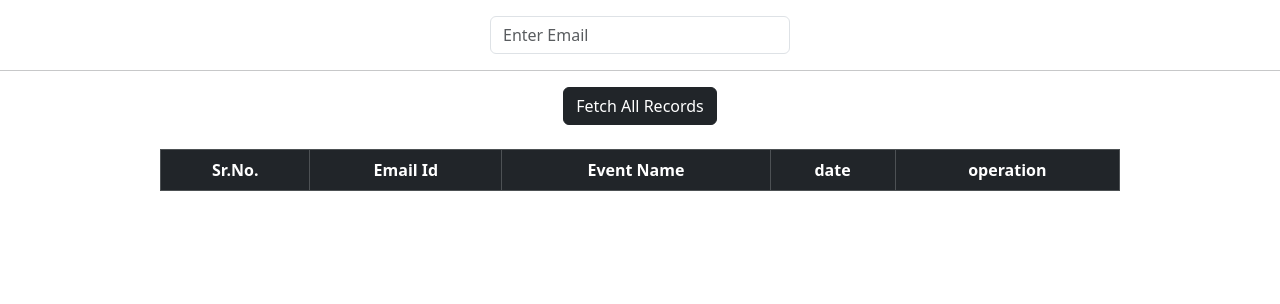
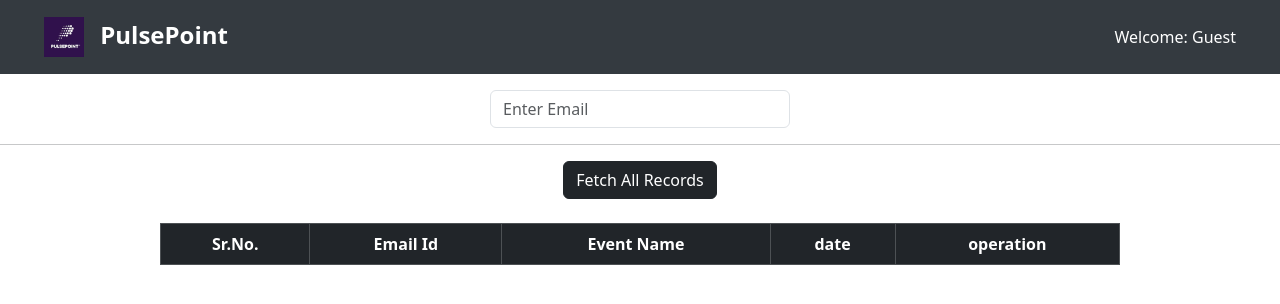
Before and after one commit to hasandeep134/PulsePoint, a website: page public/tournamentManager.html in a window 1280 px wide. Drawn offline with nearby package versions, Linux system fonts and the light colour scheme; no server answers.

Commit message:
Update tournamentManager.html

```diff
--- a/public/tournamentManager.html
+++ b/public/tournamentManager.html
@@ -62,8 +62,54 @@
             }
         })
      </script>
+     <script>
+    document.addEventListener("DOMContentLoaded", function() {
+        const userEmail = localStorage.getItem('loggedInUserEmail');
+        if (userEmail) {
+            // This will put the email in the new navbar
+            document.getElementById('welcomeEmail').textContent = userEmail;
+        } else {
+            document.getElementById('welcomeEmail').textContent = "Guest";
+        }
+    });
+</script>
 </head>
+<style>
+    .dashboard-navbar {
+    background-color: #343a40; /* Dark background */
+    color: white;
+    padding: 0.75rem 2rem;
+}
+
+.navbar-brand {
+    font-weight: 600;
+    font-size: 1.5rem;
+    color: white !important;
+}
+
+.navbar-brand img {
+    height: 40px;
+    margin-right: 10px;
+}
+
+.welcome-text {
+    font-size: 1rem;
+    color: white; /* Ensures the text is white */
+}
+</style>
 <body ng-app="kuchModule" ng-controller="kuchController" ng-init="doFetchAll();">
+
+    <nav class="navbar dashboard-navbar">
+    <div class="container-fluid">
+        <a class="navbar-brand" href="#">
+            <img src="/pics/Pulsepoint5.jpg" alt="PulsePoint Logo">
+            PulsePoint
+        </a>
+        <span class="navbar-text welcome-text">
+            Welcome: <span id="welcomeEmail"></span>
+        </span>
+    </div>
+</nav>
 
     <center>
         <div class="container">
```
